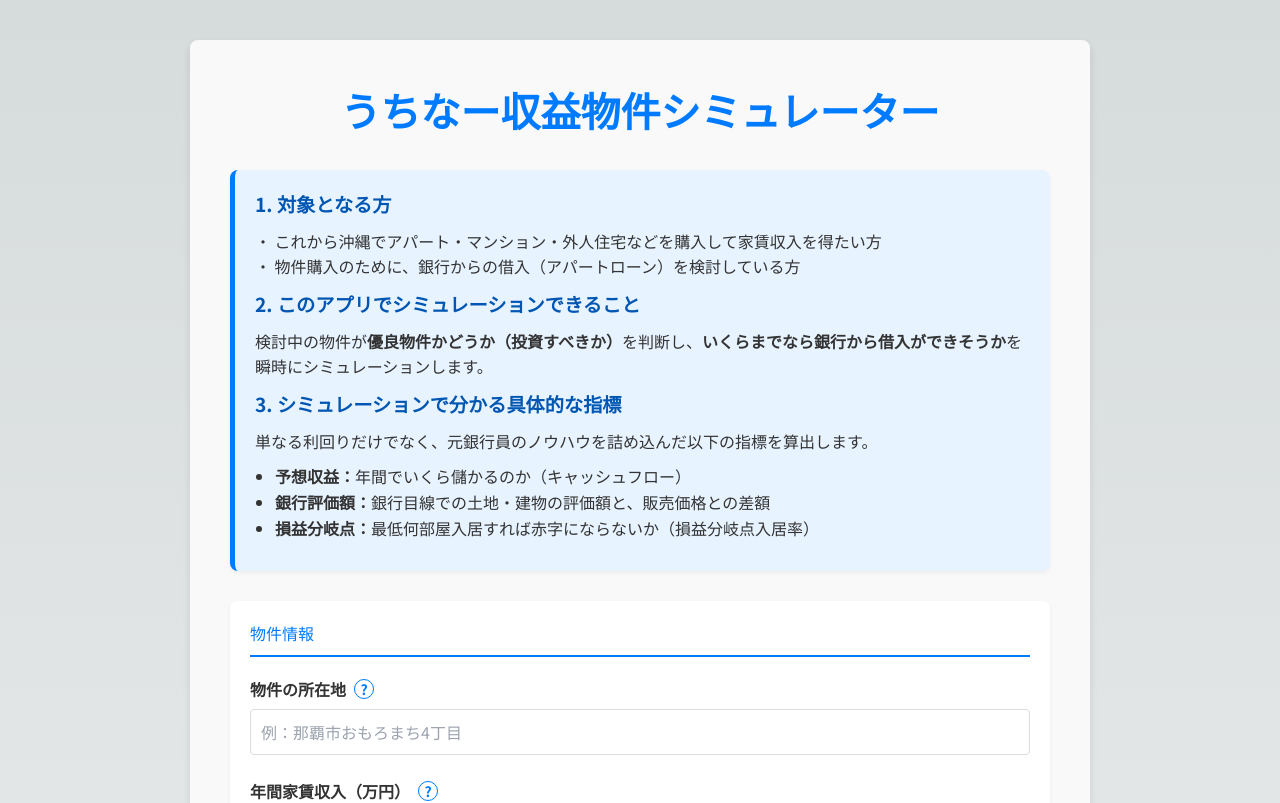
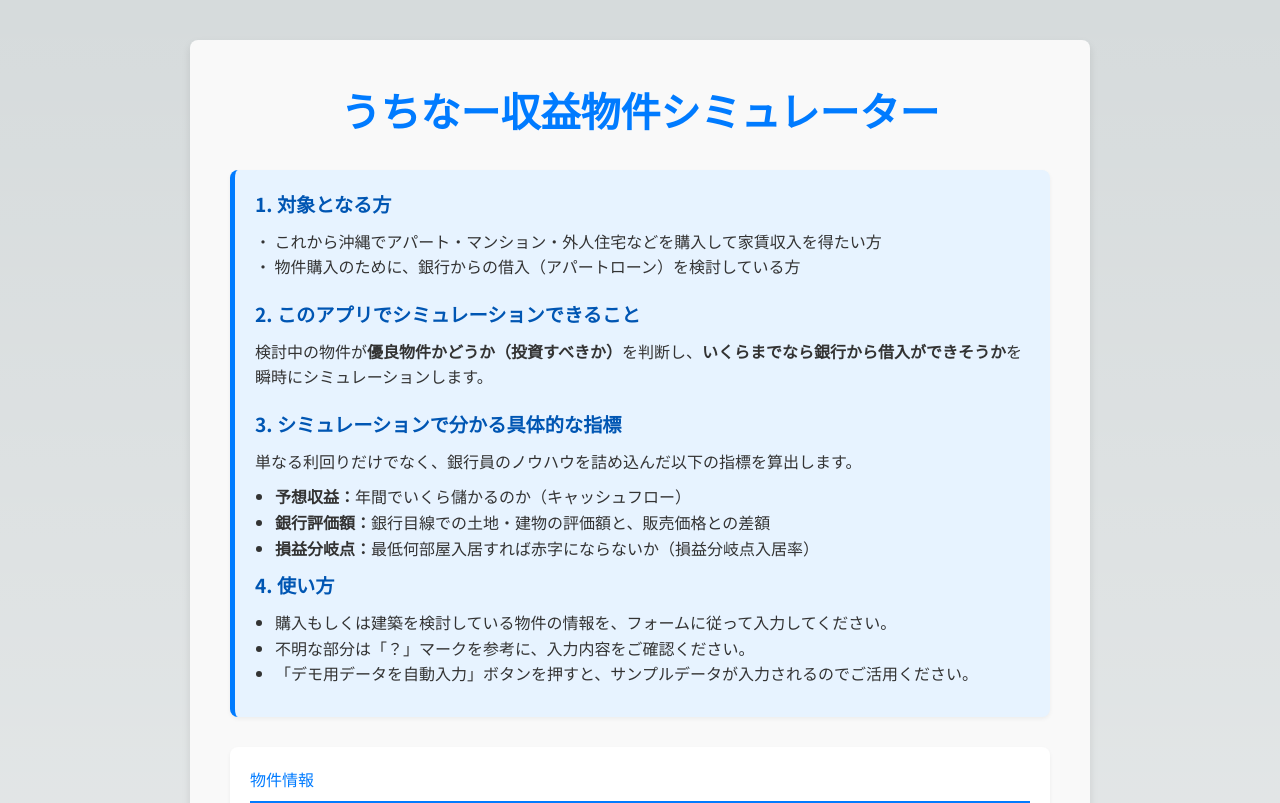
Before and after one commit to k213009/uchina-investment-sim, a Next.js app: page / in a window 1280 px wide. Shown: the top 803 px of the page. Built offline with nearby package versions, Linux system fonts and the light colour scheme.

Commit message:
fix: Remove react-router-dom to resolve conflict

```diff
--- a/app/components/InputForm.js
+++ b/app/components/InputForm.js
@@ -189,6 +189,11 @@ const AppDescription = styled(Section)`
     color: #0056b3;
     margin-bottom: 10px;
   }
+
+  /* 2つ目以降のh4タグの上に余白を追加 */
+  h4 + h4, h4 + p + h4 {
+    margin-top: 20px;
+  }
 `;
 const Footer = styled.footer`
   margin-top: 40px;
@@ -288,13 +293,23 @@ function InputForm() {
 
         <h4>3. シミュレーションで分かる具体的な指標</h4>
         <p>
-          単なる利回りだけでなく、元銀行員のノウハウを詰め込んだ以下の指標を算出します。
+          単なる利回りだけでなく、銀行員のノウハウを詰め込んだ以下の指標を算出します。
         </p>
         <ul style={{ listStyleType: 'disc', paddingLeft: '20px' }}>
           <li><strong>予想収益：</strong>年間でいくら儲かるのか（キャッシュフロー）</li>
           <li><strong>銀行評価額：</strong>銀行目線での土地・建物の評価額と、販売価格との差額</li>
           <li><strong>損益分岐点：</strong>最低何部屋入居すれば赤字にならないか（損益分岐点入居率）</li>
         </ul>
+
+        {/* ▼▼▼ ここから追加 ▼▼▼ */}
+        <h4>4. 使い方</h4>
+        <ul style={{ listStyleType: 'disc', paddingLeft: '20px' }}>
+            <li>購入もしくは建築を検討している物件の情報を、フォームに従って入力してください。</li>
+            <li>不明な部分は「？」マークを参考に、入力内容をご確認ください。</li>
+            <li>「デモ用データを自動入力」ボタンを押すと、サンプルデータが入力されるのでご活用ください。</li>
+        </ul>
+        {/* ▲▲▲ ここまで追加 ▲▲▲ */}
+
       </AppDescription>
 
       <form onSubmit={handleSubmit(onSubmit)}>
--- a/package.json
+++ b/package.json
@@ -26,7 +26,6 @@
     "react-chartjs-2": "^5.3.0",
     "react-dom": "18.2.0",
     "react-hook-form": "^7.63.0",
-    "react-router-dom": "^7.9.3",
     "styled-components": "^6.1.19",
     "tailwindcss": "3.3.2",
     "typescript": "5.0.4"
```
Also changed, not shown: 2 other files (tests, documents, lock files or other folders).
